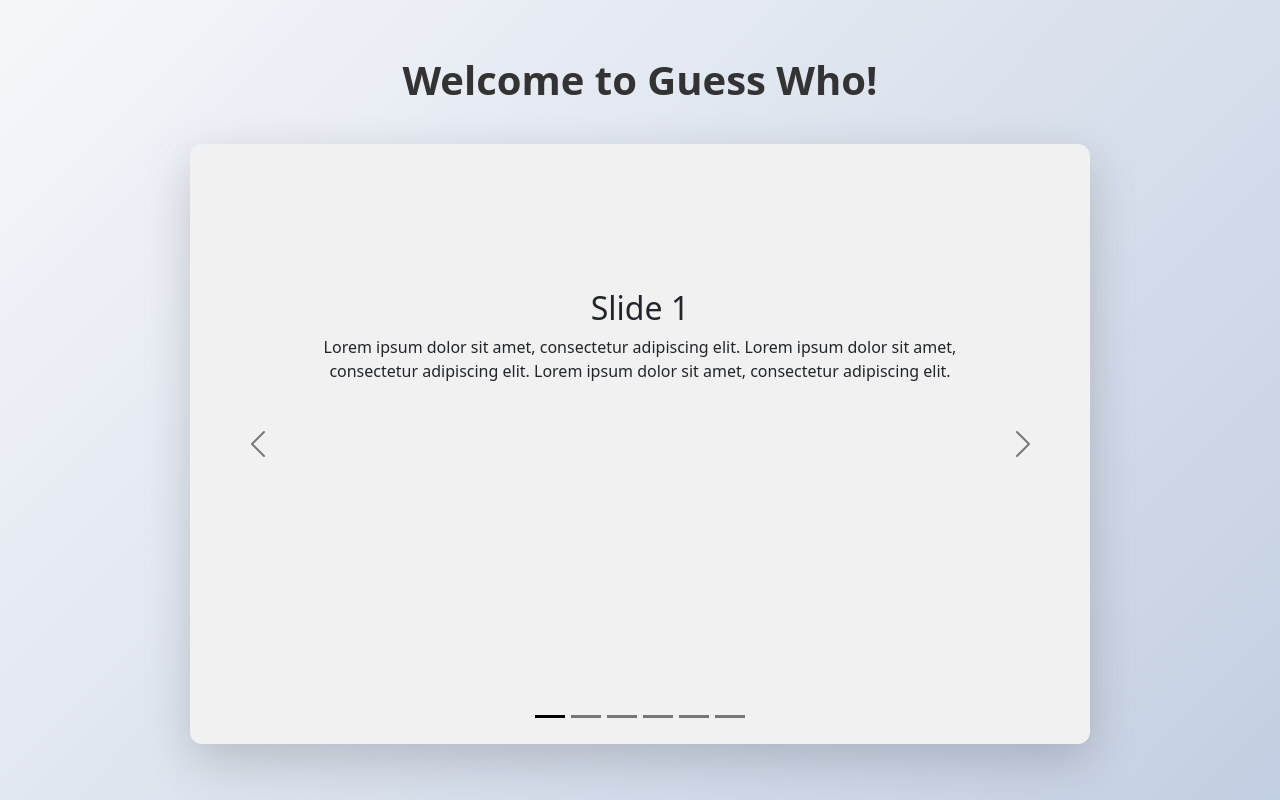
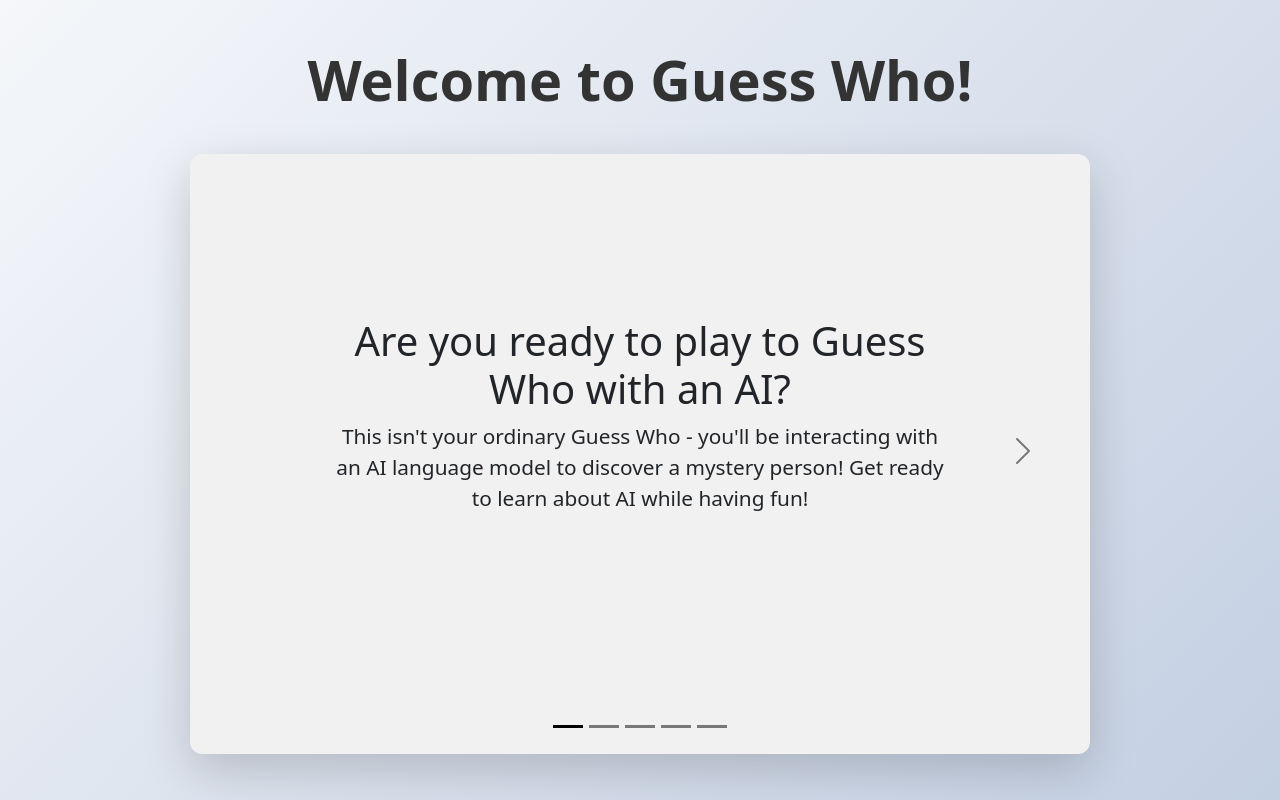
Before and after one commit to mhammami01/guess-who, a Flask app: page / in a window 1280 px wide. Run offline with Flask 3, Linux system fonts and the light colour scheme; some libraries are stand-ins or nearby versions.

Commit message:
Update carousel with new layouts and add content

```diff
--- a/templates/carousel.html
+++ b/templates/carousel.html
@@ -1,11 +1,14 @@
 <!DOCTYPE html>
 <html lang="en">
   <head>
-  <meta charset="UTF-8">
-  <meta name="viewport" content="width=device-width, initial-scale=1.0">
+    <meta charset="UTF-8" />
+    <meta name="viewport" content="width=device-width, initial-scale=1.0" />
     <title>Guess Who Game</title>
     <!-- Bootstrap 5 CSS -->
-  <link href="https://cdn.jsdelivr.net/npm/bootstrap@5.3.0-alpha1/dist/css/bootstrap.min.css" rel="stylesheet">
+    <link
+      href="https://cdn.jsdelivr.net/npm/bootstrap@5.3.0-alpha1/dist/css/bootstrap.min.css"
+      rel="stylesheet"
+    />
     <style>
       :root {
         --body-bg: linear-gradient(135deg, #f5f7fa 0%, #c3cfe2 100%);
@@ -37,24 +40,69 @@
 
       .carousel-item {
         height: 600px; /* Increased height of carousel items */
-        background-color: var(--carousel-bg); /* Consistent light grey background */
+        background-color: var(
+          --carousel-bg
+        ); /* Consistent light grey background */
         border-radius: 0.75rem; /* Apply rounded corners to each item */
         overflow: hidden; /* Prevent content overflow during transition */
+        padding: 70px
+      }
+
+      .carousel-item h2{
+        font-size: 2.5rem
+      }
+
+      .carousel-item p{
+        font-size: 1.3rem
+      }
+
+      .carousel-item ul{
+        font-size: 1.3rem
+      }
+
+      .padded-container ol {
+        list-style: none;
+        counter-reset: game-steps;
+        padding-left: 0;
+        margin: 0;
+        text-align: left;
+        max-width: 80%;
+        margin: 0 auto;
+      }
+
+      .padded-container ol li {
+        counter-increment: game-steps;
+        margin-bottom: 1rem;
+        position: relative;
+        padding-left: 2.5rem;
+        font-size: 1.3rem;
+      }
+
+      .padded-container ol li::before {
+        content: counter(game-steps) ".";
+        position: absolute;
+        left: 0;
+        font-weight: bold;
+        color: #333;
       }
 
       /* Make sure carousel controls are outside of the rounded corners */
-      .carousel-control-prev, .carousel-control-next {
+      .carousel-control-prev,
+      .carousel-control-next {
         z-index: 1;
         border-radius: 50%; /* Round the controls */
       }
 
-      .carousel-control-prev-icon, .carousel-control-next-icon {
-        filter: invert(1); /* Inverts the icon color for better contrast on dark background */
+      .carousel-control-prev-icon,
+      .carousel-control-next-icon {
+        filter: invert(
+          1
+        ); /* Inverts the icon color for better contrast on dark background */
       }
 
       /* Styling for the heading */
       .carousel-heading {
-        font-size: 2.5rem;
+        font-size: 3.5rem;
         font-weight: bold;
         color: #333;
         margin-bottom: 40px;
@@ -92,7 +140,6 @@
       .padded-container p {
         margin-bottom: 10px; /* Space below the paragraph */
       }
-
     </style>
   </head>
   <body>
@@ -102,66 +149,96 @@
       <h1 class="carousel-heading">Welcome to Guess Who!</h1>
       <!-- Carousel Container -->
       <div class="carousel-container">
-      <div id="textCarousel" class="carousel slide rounded-lg shadow-lg carousel-dark" data-bs-ride="false"> <!-- Rounded and Shadow added -->
+        <div
+          id="textCarousel"
+          class="carousel slide rounded-lg shadow-lg carousel-dark"
+          data-bs-wrap="false"
+          data-bs-ride="false"
+        >
+          <!-- Rounded and Shadow added -->
           <div class="carousel-inner">
             <!-- First Slide (Text) -->
             <div class="carousel-item active rounded-lg">
-            <div class="d-flex justify-content-center align-items-center" style="height: 400px;">
+              <div
+                class="d-flex justify-content-center align-items-center"
+                style="height: 400px"
+              >
                 <div class="carousel-text-container text-center">
-                <h2>Slide 1</h2>
-                <p>Lorem ipsum dolor sit amet, consectetur adipiscing elit. Lorem ipsum dolor sit amet, consectetur adipiscing elit. Lorem ipsum dolor sit amet, consectetur adipiscing elit.</p>
+                  <h2>Are you ready to play to Guess Who with an AI?</h2>
+                  <p>
+                    This isn't your ordinary Guess Who - you'll be interacting
+                    with an AI language model to discover a mystery person! Get
+                    ready to learn about AI while having fun!
+                  </p>
                 </div>
               </div>
             </div>
             <!-- Second Slide (Image) -->
             <div class="carousel-item rounded-lg">
-          <div class="d-flex justify-content-center align-items-center" style="height: 400px;">
+              <div
+                class="d-flex justify-content-center align-items-center"
+                style="height: 400px"
+              >
                 <div class="padded-container">
-              <h2>Slide with Image 1</h2>
-              <img src="https://via.placeholder.com/600x300" alt="Example Image 1" class="img-fluid" />
-              <p>Description for the first image goes here.</p>
+                  <h2>How the Game Works</h2>
+                  <ol>
+                    <li>The class splits into two teams.</li>
+                    <li>Team 1 chooses a mystery person and sets up the AI with special instructions.</li>
+                    <li>Team 2 asks questions to the AI to figure out who the mystery person is.</li>
+                    <li>You can ask any yes/no questions about the person.</li>
+                    <li>Try to guess the person in as few questions as possible!</li>
+                  </ol>
                 </div>
               </div>
             </div>
 
             <!-- Third Slide (Image) -->
             <div class="carousel-item rounded-lg">
-          <div class="d-flex justify-content-center align-items-center" style="height: 400px;">
+              <div
+                class="d-flex justify-content-center align-items-center"
+                style="height: 400px"
+              >
                 <div class="padded-container">
-              <h2>Slide with Image 2</h2>
-              <img src="https://via.placeholder.com/600x300" alt="Example Image 2" class="img-fluid" />
-              <p>Description for the second image goes here.</p>
+                  <h2>Understanding Your AI teammate</h2>
+                  <p> Your AI teammate is a Large Language Model (LLM)! It has
+                      read millions of books and articles. It can understand and
+                      respond to your questions.</p>
+                    <p>It can't see or hear you, so clear writing is important. It's not powerful as our mind, so it can make mistakes</p>
                 </div>
               </div>
             </div>
 
             <!-- Fourth Slide (Text) -->
             <div class="carousel-item rounded-lg">
-            <div class="d-flex justify-content-center align-items-center" style="height: 400px;">
+              <div
+                class="d-flex justify-content-center align-items-center"
+                style="height: 400px"
+              >
                 <div class="carousel-text-container text-center">
-                <h2>Slide 4</h2>
-                <p>Curabitur pretium tincidunt lacus. Nulla gravida orci a odio. Nullam varius, turpis et commodo pharetra, est eros bibendum elit, nec luctus magna felis sollicitudin mauris.</p>
+                  <h2>Tips for Great Questions</h2>
+                  <p>The key to winning is asking smart questions!</p>
+                  <p>Be specific: "Did this person live in the 20th century?"
+                      works better than "Is that person old?"</p>
+                    <p>One detail at a time: "Was this person a scientist?" is
+                      better than "Was this person a scientist who won awards and
+                      lived in Europe?"</p>
+                  </ol>
                 </div>
               </div>
             </div>
 
             <!-- Fifth Slide (Text) -->
             <div class="carousel-item rounded-lg">
-            <div class="d-flex justify-content-center align-items-center" style="height: 400px;">
-              <div class="carousel-text-container text-center">
-                <h2>Slide 5</h2>
-                <p>This is the first additional text slide. Use this space to add more engaging content or instructions for your users.</p>
-              </div>
-            </div>
-          </div>
-
-          <!-- Sixth Slide (Text) -->
-          <div class="carousel-item rounded-lg">
-            <div class="d-flex justify-content-center align-items-center" style="height: 400px;">
+              <div
+                class="d-flex justify-content-center align-items-center"
+                style="height: 400px"
+              >
                 <div class="carousel-text-container text-center">
                   <h2>Ready to Begin?</h2>
                   <p>Click the button below to start the game!</p>
-                  <button id="getStartedBtn" class="btn btn-success btn-lg">Get Started</button>
+                  <button id="getStartedBtn" class="btn btn-success btn-lg">
+                    Get Started
+                  </button>
                 </div>
               </div>
             </div>
@@ -169,20 +246,56 @@
 
           <!-- Indicators (Dot Controls) -->
           <div class="carousel-indicators">
-          <button type="button" data-bs-target="#textCarousel" data-bs-slide-to="0" class="active" aria-current="true" aria-label="Slide 1"></button>
-          <button type="button" data-bs-target="#textCarousel" data-bs-slide-to="1" aria-label="Slide 2"></button>
-          <button type="button" data-bs-target="#textCarousel" data-bs-slide-to="2" aria-label="Slide 3"></button>
-          <button type="button" data-bs-target="#textCarousel" data-bs-slide-to="3" aria-label="Slide 4"></button>
-          <button type="button" data-bs-target="#textCarousel" data-bs-slide-to="4" aria-label="Slide 5"></button>
-          <button type="button" data-bs-target="#textCarousel" data-bs-slide-to="5" aria-label="Slide 6"></button>
+            <button
+              type="button"
+              data-bs-target="#textCarousel"
+              data-bs-slide-to="0"
+              class="active"
+              aria-current="true"
+              aria-label="Slide 1"
+            ></button>
+            <button
+              type="button"
+              data-bs-target="#textCarousel"
+              data-bs-slide-to="1"
+              aria-label="Slide 2"
+            ></button>
+            <button
+              type="button"
+              data-bs-target="#textCarousel"
+              data-bs-slide-to="2"
+              aria-label="Slide 3"
+            ></button>
+            <button
+              type="button"
+              data-bs-target="#textCarousel"
+              data-bs-slide-to="3"
+              aria-label="Slide 4"
+            ></button>
+            <button
+              type="button"
+              data-bs-target="#textCarousel"
+              data-bs-slide-to="4"
+              aria-label="Slide 5"
+            ></button>
           </div>
 
           <!-- Controls -->
-        <button class="carousel-control-prev" type="button" data-bs-target="#textCarousel" data-bs-slide="prev">
+          <button
+            class="carousel-control-prev"
+            type="button"
+            data-bs-target="#textCarousel"
+            data-bs-slide="prev"
+          >
             <span class="carousel-control-prev-icon" aria-hidden="true"></span>
             <span class="visually-hidden">Previous</span>
           </button>
-        <button class="carousel-control-next" type="button" data-bs-target="#textCarousel" data-bs-slide="next">
+          <button
+            class="carousel-control-next"
+            type="button"
+            data-bs-target="#textCarousel"
+            data-bs-slide="next"
+          >
             <span class="carousel-control-next-icon" aria-hidden="true"></span>
             <span class="visually-hidden">Next</span>
           </button>
@@ -193,8 +306,29 @@
     <!-- Bootstrap 5 JS -->
     <script src="https://cdn.jsdelivr.net/npm/bootstrap@5.3.0-alpha1/dist/js/bootstrap.bundle.min.js"></script>
     <script>
-    document.getElementById('getStartedBtn').addEventListener('click', () => {
-      window.location.href = '/game_setup';
+      document.getElementById("getStartedBtn").addEventListener("click", () => {
+        window.location.href = "/game_setup";
+      });
+
+      document.addEventListener("DOMContentLoaded", function () {
+        const carousel = document.querySelector("#textCarousel");
+        const prevButton = carousel.querySelector(".carousel-control-prev");
+        const nextButton = carousel.querySelector(".carousel-control-next");
+        const items = carousel.querySelectorAll(".carousel-item");
+
+        function checkitem() {
+          const activeIndex = Array.from(items).findIndex((item) =>
+            item.classList.contains("active")
+          );
+
+          prevButton.style.display = activeIndex === 0 ? "none" : "block";
+          nextButton.style.display =
+            activeIndex === items.length - 1 ? "none" : "block";
+        }
+
+        checkitem();
+
+        carousel.addEventListener("slid.bs.carousel", checkitem);
       });
     </script>
   </body>
```
Lines whose indentation alone changed are shown as unchanged.
